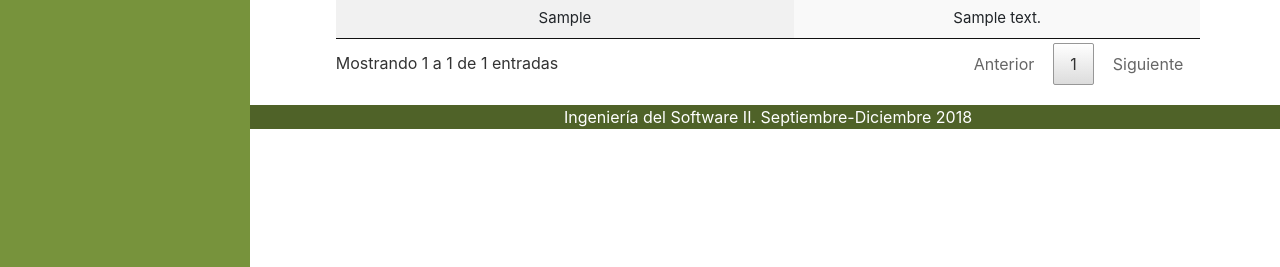
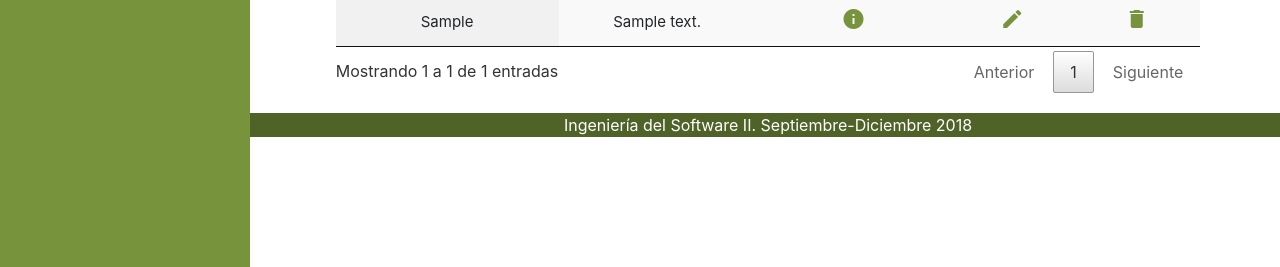
Before and after one commit to german1608/EIA_CI4712, a Django app: page /consultor-crud/caracteristica_medio/1/ in a window 1280 px wide. Shown: the part 533-800 px from the top of the page. Run offline with Django 3.2, Linux system fonts and the light colour scheme; tables that the repository leaves empty hold one stand-in row (values such as "Sample post"); some libraries are stand-ins or nearby versions.

Commit message:
Arreglado el update del medio ambiental. Agregado el update de las caracteristicas de un medio.

```diff
--- a/eia_app/templates/eia_app/caracterizacion_medio/detail.html
+++ b/eia_app/templates/eia_app/caracterizacion_medio/detail.html
@@ -37,9 +37,9 @@
           <tr>
               <th>Característica</th>
               <th>Descripción</th>
-{% comment %}               <th style="text-align:center;">Ver detalles</th>
+              <th style="text-align:center;">Ver detalles</th>
               <th style="text-align:center;">Editar</th>
-              <th style="text-align:center;">Borrar</th> {% endcomment %}
+              <th style="text-align:center;">Borrar</th>
           </tr>
       </thead>
       <tbody>
@@ -47,9 +47,9 @@
           <tr>
               <td>{{ caracteristica.caracteristica }}</td>
               <td>{{ caracteristica.descripcion }}</td>
-              {% comment %} <td style="text-align:center;"> <a id="detalles{{proyecto.id}}" href="{% url "consultor-crud:detalles-medio"  medio.id %}"><i class="material-icons" style="color: #77933c">info</i></a></td>
-              <td style="text-align:center;"><a id="editar{{proyecto.id}}" href="{% url "consultor-crud:editar-detalles-medio" medio.id %}"><i class="material-icons" style="color: #77933c">edit</i></a></td>
-              <td style="text-align:center;"><a id="borrar{{proyecto.id}}" href="{% url "consultor-crud:borrar-detalles-medio" medio.id %}"><i class="material-icons" style="color: #77933c">delete</i></a></td> {% endcomment %}
+              <td style="text-align:center;"> <a id="detalles{{caracteristica.id}}" href="{% url "consultor-crud:detalles-caracteristica"  caracteristica.id %}"><i class="material-icons" style="color: #77933c">info</i></a></td>
+              <td style="text-align:center;"><a id="editar{{caracteristica.id}}" href="{% url "consultor-crud:editar-detalles-caracteristica" caracteristica.id %}"><i class="material-icons" style="color: #77933c">edit</i></a></td>
+              <td style="text-align:center;"><a id="borrar{{caracteristica.id}}" href="{% url "consultor-crud:borrar-detalles-caracteristica" caracteristica.id %}"><i class="material-icons" style="color: #77933c">delete</i></a></td>
           </tr>
         {% endfor %}
       </tbody>
--- a/eia_app/urls.py
+++ b/eia_app/urls.py
@@ -77,5 +77,12 @@ urlpatterns = [ #pylint: disable=invalid-name
     re_path(r'^caracteristica_medio/borrar/(?P<pk>\d+)/$', MedioDelete.as_view(),
             name='borrar-detalles-medio'),
     path('caracteristica_medio/<int:pk>/nueva_caracteristica/', CaracteristicaMedioCreate.as_view(),
-         name='nueva-caracteristica')
+         name='nueva-caracteristica'),
+    path('caracteristica_medio/caracteristica/<int:pk>/', CaracteristicaMedioUpdate.as_view(),
+            name='editar-detalles-caracteristica'),
+    path('caracteristica_medio/caracteristica/<int:pk_1>/', CaracteristicaMedioDelete.as_view(),
+            name='borrar-detalles-caracteristica'),
+    path('caracteristica_medio/caracteristica/<int:pk_1>/', CaracteristicaMedioDetail.as_view(),
+            name='detalles-caracteristica'),
+
 ]
--- a/eia_app/views.py
+++ b/eia_app/views.py
@@ -292,7 +292,7 @@ class MedioUpdate(UpdateView):  # pylint: disable=too-many-ancestors
     '''Actualizar una Medio'''
     model = Medio
     template_name = 'eia_app/create_form.html'
-    success_url = reverse_lazy('consultor-crud:lista-detalles-proyecto')
+    success_url = reverse_lazy('consultor-crud:lista-medios')
     fields = '__all__'
 
 
@@ -302,7 +302,7 @@ class MedioDelete(DeleteView):  # pylint: disable=too-many-ancestors
     template_name = 'eia_app/descripcion_proyecto/delete.html'
     success_url = reverse_lazy('consultor-crud:lista-detalles-proyecto')
 
-class CaracteristicaMedioList(ListView):
+class CaracteristicaMedioDetail(ListView):
     '''Ver caracteristicas de un medio fisico'''
     model = CaracteristicaMedio
     template_name = 'eia_app/caracterizacion_medio/list.html'
@@ -317,12 +317,29 @@ class CaracteristicaMedioList(ListView):
             context['medio'] = 'medio socio-cultural'
         return context
 
+class CaracteristicaMedioUpdate(UpdateView):  # pylint: disable=too-many-ancestors
+    '''Actualizar una CaracteristicaMedio'''
+    model = CaracteristicaMedio
+    template_name = 'eia_app/create_form.html'
+    success_url = reverse_lazy('consultor-crud:lista-detalles-proyecto')
+    fields = ['caracteristica', 'descripcion']
+
+    def get_success_url(self):
+        caracteristica = CaracteristicaMedio.objects.get(pk=self.kwargs['pk'])
+        return reverse_lazy('consultor-crud:detalles-medio', kwargs={'pk': caracteristica.medio.pk})
+
+
+class CaracteristicaMedioDelete(DeleteView):  # pylint: disable=too-many-ancestors
+    '''Eliminar una CaracteristicaMedio'''
+    model = CaracteristicaMedio
+    template_name = 'eia_app/descripcion_proyecto/delete.html'
+    success_url = reverse_lazy('consultor-crud:lista-detalles-proyecto')
+
 class CaracteristicaMedioCreate(CreateView):  # pylint: disable=too-many-ancestors
     '''Crear una Medio'''
     model = CaracteristicaMedio
     fields = "__all__"
     template_name = 'eia_app/create_form.html'
-    success_url = reverse_lazy('consultor-crud:lista-medios')
 
     def get_context_data(self, **kwargs):  # pylint: disable=arguments-differ
         context = super(CaracteristicaMedioCreate, self).get_context_data(**kwargs)
@@ -330,3 +347,6 @@ class CaracteristicaMedioCreate(CreateView):  # pylint: disable=too-many-ancesto
         context["nombre"] = "características del proyecto " + str(medio.proyecto) + " del medio " + str(medio.tipo)
         context["medio"] = medio.pk
         return context
+
+    def get_success_url(self):
+        return reverse_lazy('consultor-crud:detalles-medio', kwargs={'pk': self.kwargs['pk']})
```
